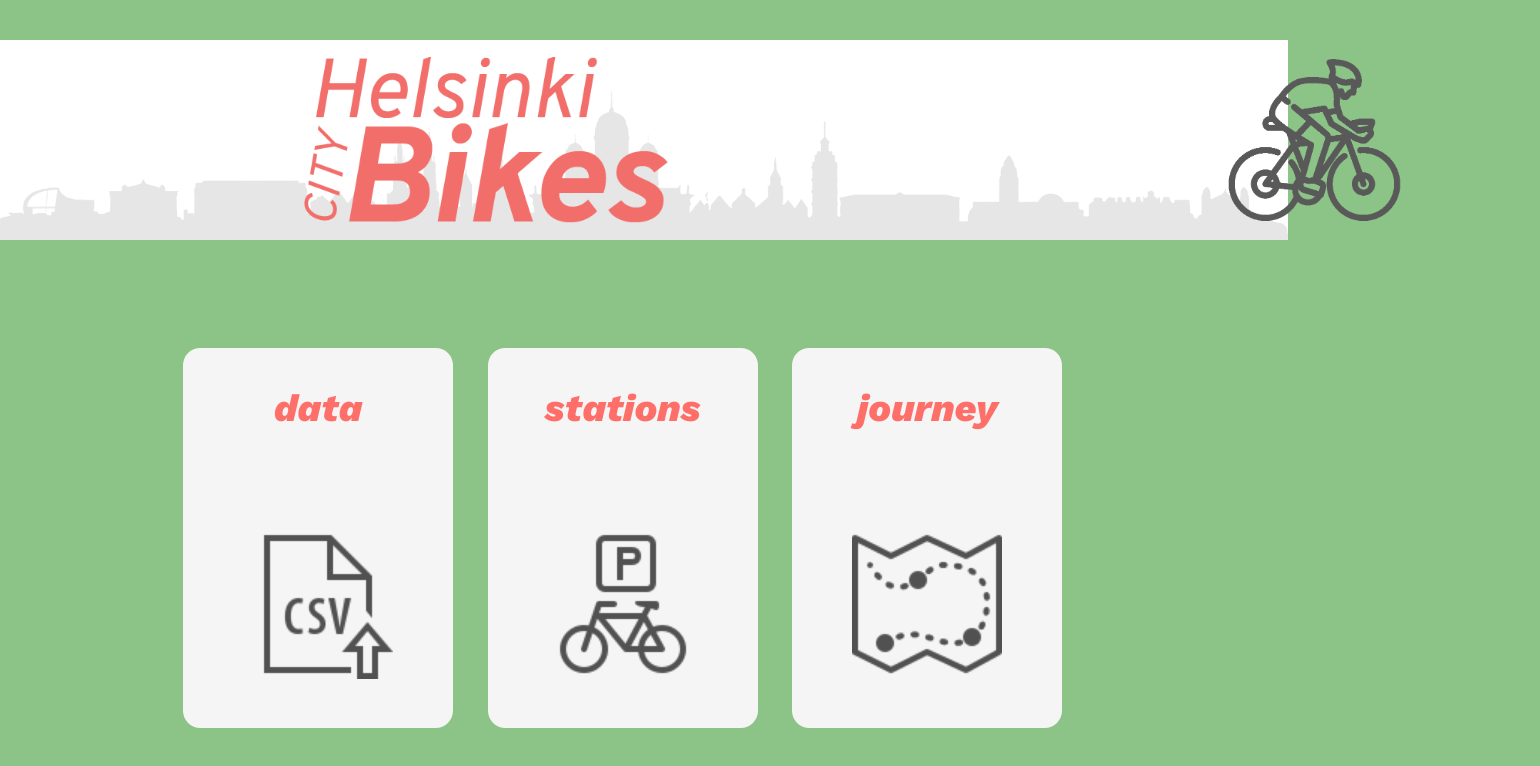
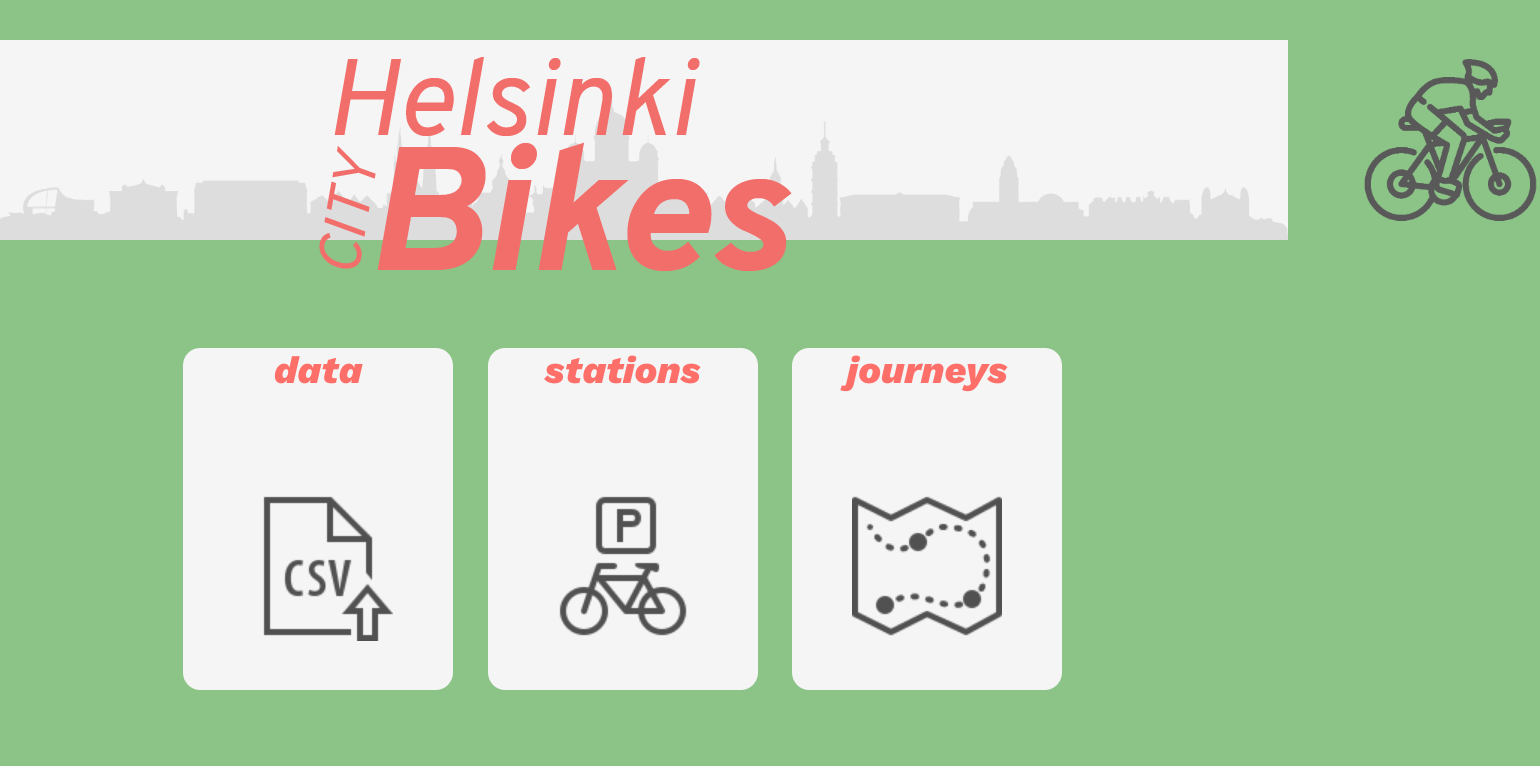
Before and after one commit to ReimaLuoma/helsinki-city-bike-app, a React (Vite) app in the folder helsinki-city-bike/: page / in a window 1280 px wide. Shown: the top 766 px of the page, 1540 px wide, since content can reach past the window. Built offline with nearby package versions, Linux system fonts and the light colour scheme.

Commit message:
added working routes between views
logo takes to main view now

```diff
--- a/helsinki-city-bike/src/components/card-container/card-container.tsx
+++ b/helsinki-city-bike/src/components/card-container/card-container.tsx
@@ -5,9 +5,9 @@ import journey from '../../assets/icons8-waypoint-map-100.png'
 
 const CardContainer = () => {
     return <div className='card-container'>
-        <Card header="data" img={importCSV} alt=''/>
-        <Card header="stations" img={bikeParking} alt=''/>
-        <Card header="journey" img={journey} alt=''/>
+        <Card header="data" img={importCSV} alt='' link="data-import"/>
+        <Card header="stations" img={bikeParking} alt='' link="stations"/>
+        <Card header="journeys" img={journey} alt='' link="journeys"/>
     </div>
 }
 
--- a/helsinki-city-bike/src/components/card/card.tsx
+++ b/helsinki-city-bike/src/components/card/card.tsx
@@ -1,14 +1,21 @@
+import { Link } from "react-router-dom";
+
 type cardProps = {
     header: string,
     img: string,
-    alt: string
+    alt: string,
+    link: string
 }
 
-const Card = ({ header, img, alt }: cardProps) => {
-    return <div className="card">
+const Card = ({ header, img, alt, link }: cardProps) => {
+    return (
+        <Link to={link}>
+            <div className="card">
                 <h3><b>{header}</b></h3>
                 <img src={img} alt={alt} />
             </div>
+        </Link>
+    )
 }
 
 export default Card;
--- a/helsinki-city-bike/src/components/logo/logo.tsx
+++ b/helsinki-city-bike/src/components/logo/logo.tsx
@@ -1,9 +1,10 @@
 import logo from '../../assets/helsinki-city-bikes-logo.png'
 import cyclist from '../../assets/3601659.png';
+import { Link } from 'react-router-dom';
 
 const Logo = () => {
-    return <div className="logo-base logo-img">
-            <img src={logo} alt="" />
+    return <div className="logo-base">
+            <Link to={`/`}><img src={logo} alt="" /></Link>
             <img src={cyclist} alt="" />
         </div>
 }
--- a/helsinki-city-bike/src/components/nav/nav.tsx
+++ b/helsinki-city-bike/src/components/nav/nav.tsx
@@ -2,19 +2,28 @@ import importCSV from '../../assets/icons8-import-csv-100.png'
 import bikeParking from '../../assets/icons8-bike-parking-100.png'
 import journey from '../../assets/icons8-waypoint-map-100.png'
 
+import { Link } from 'react-router-dom'
+
 const Nav = () => {
+
     return (
         <>
         <div className='nav-container'>
+            <Link to={`/data-import`}>
                 <div className="nav-link">
                     <img src={importCSV} alt='' />
                 </div>
+            </Link>
+            <Link to={`/stations`}>
                 <div className="nav-link">
                     <img src={bikeParking} alt='' />
                 </div>
+            </Link>
+            <Link to={`/journeys`}>
                 <div className="nav-link">
                     <img src={journey} alt='' />
                 </div>
+            </Link>
         </div>
         </>
     )
--- a/helsinki-city-bike/src/styles/styles.css
+++ b/helsinki-city-bike/src/styles/styles.css
@@ -42,7 +42,7 @@ h3 {
 /* LOGO */
 .logo-base {
   background-image: url("../assets/helsinki_silhouette.png");
-  background-color: white;
+  background-color: whitesmoke;
   background-position: bottom;
   background-size: contain;
   background-repeat: no-repeat;
@@ -89,6 +89,26 @@ h3 {
 .error-page {
   text-align: center;
   margin: 2em;
+  text-shadow: 1px 1px 0.25em black;
+}
+
+.error-page h1 {
+  color: #ff6f69;
+}
+
+.error-page p {
+  color: whitesmoke;
+}
+
+.error-page i {
+  font-size: 2em;
+  color: #59595a;
+  text-shadow: none;
+}
+
+/* links */
+a {
+  text-decoration: none;
 }
 
 .page-container {
--- a/helsinki-city-bike/src/styles/styles.scss
+++ b/helsinki-city-bike/src/styles/styles.scss
@@ -1,5 +1,7 @@
 $bg-main: #8cc487;
+$bg-secondary: whitesmoke;
 $font-color: #59595a;
+$font-accent-color: #ff6f69;
 
 /*
 Font: Work Sans
@@ -51,7 +53,7 @@ h3 {
 
 .logo-base {
     background-image: url('../assets/helsinki_silhouette.png');
-    background-color: white;
+    background-color: $bg-secondary;
     background-position: bottom;
     background-size: contain;
     background-repeat: no-repeat;
@@ -75,7 +77,7 @@ h3 {
 }
 
 .card {
-    background-color: whitesmoke;
+    background-color: $bg-secondary;
     width:25rem;
     height: fit-content;
     margin: 10rem 2em 0 0;
@@ -85,7 +87,7 @@ h3 {
 }
 
 .card h3 {
-    color: #ff6f69;
+    color: $font-accent-color;
 }
 
 .card img {
@@ -99,6 +101,27 @@ h3 {
 .error-page {
     text-align: center;
     margin: 2em;
+    text-shadow: 1px 1px .25em black;
+}
+
+.error-page h1 {
+    color: $font-accent-color;
+}
+
+.error-page p {
+    color: $bg-secondary;
+}
+
+.error-page i {
+    font-size: 2em;
+    color: $font-color;
+    text-shadow: none;
+}
+
+/* links */
+
+a {
+    text-decoration: none;
 }
 
 .page-container {
@@ -114,7 +137,7 @@ h3 {
 .nav-link {
     width: 20vw;
     height: 10vh;
-    background-color: whitesmoke;
+    background-color: $bg-secondary;
     text-align: center;
     margin: 0 0 0 -1vw;
     padding: 1em 0;
@@ -131,5 +154,5 @@ h3 {
     height: 52vh;
     margin: 3em 0;
     border-radius: 1em;
-    background-color: whitesmoke;
+    background-color: $bg-secondary;
 }
```
Also changed, not shown: 1 other file (tests, documents, lock files or other folders). Lines whose indentation alone changed are shown as unchanged.
